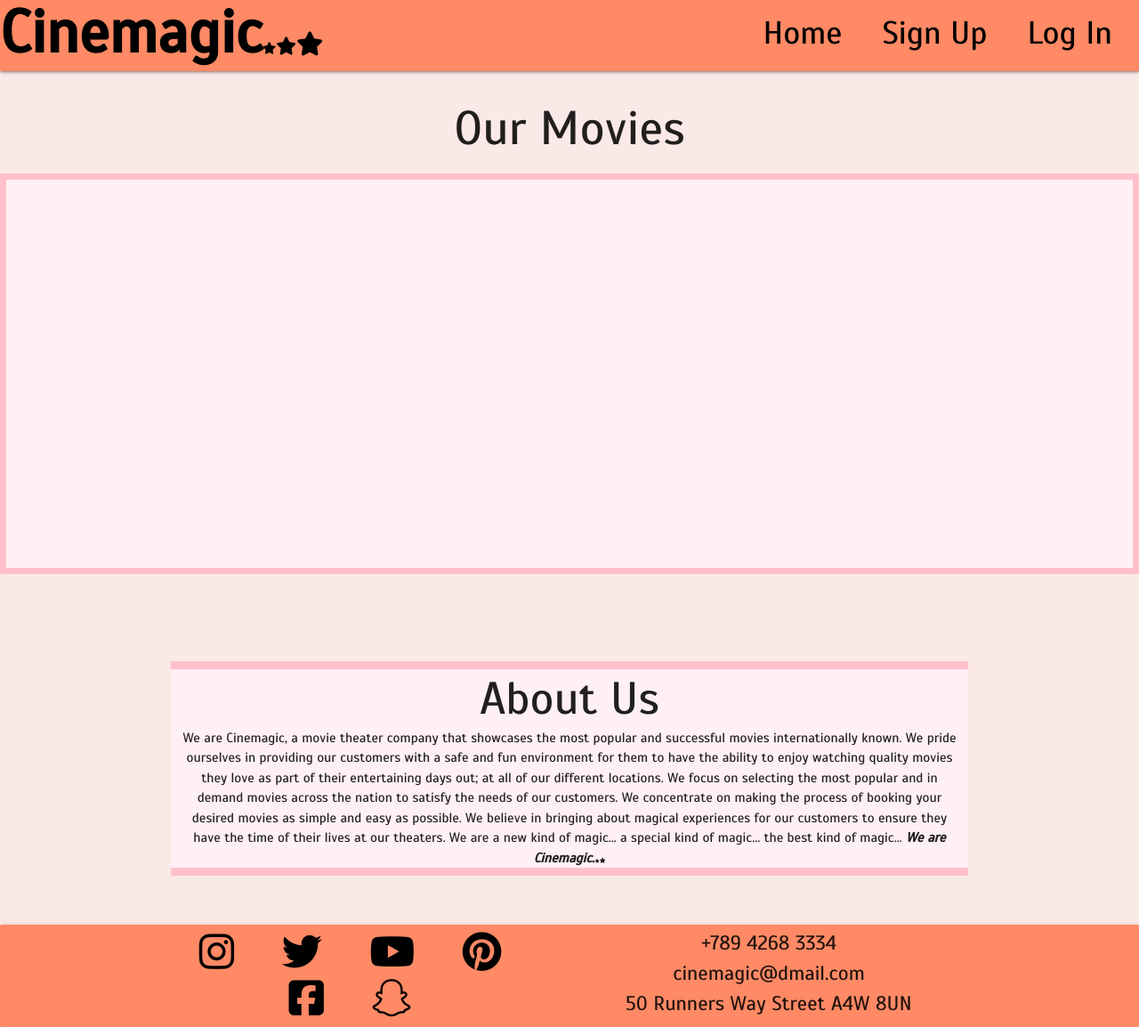
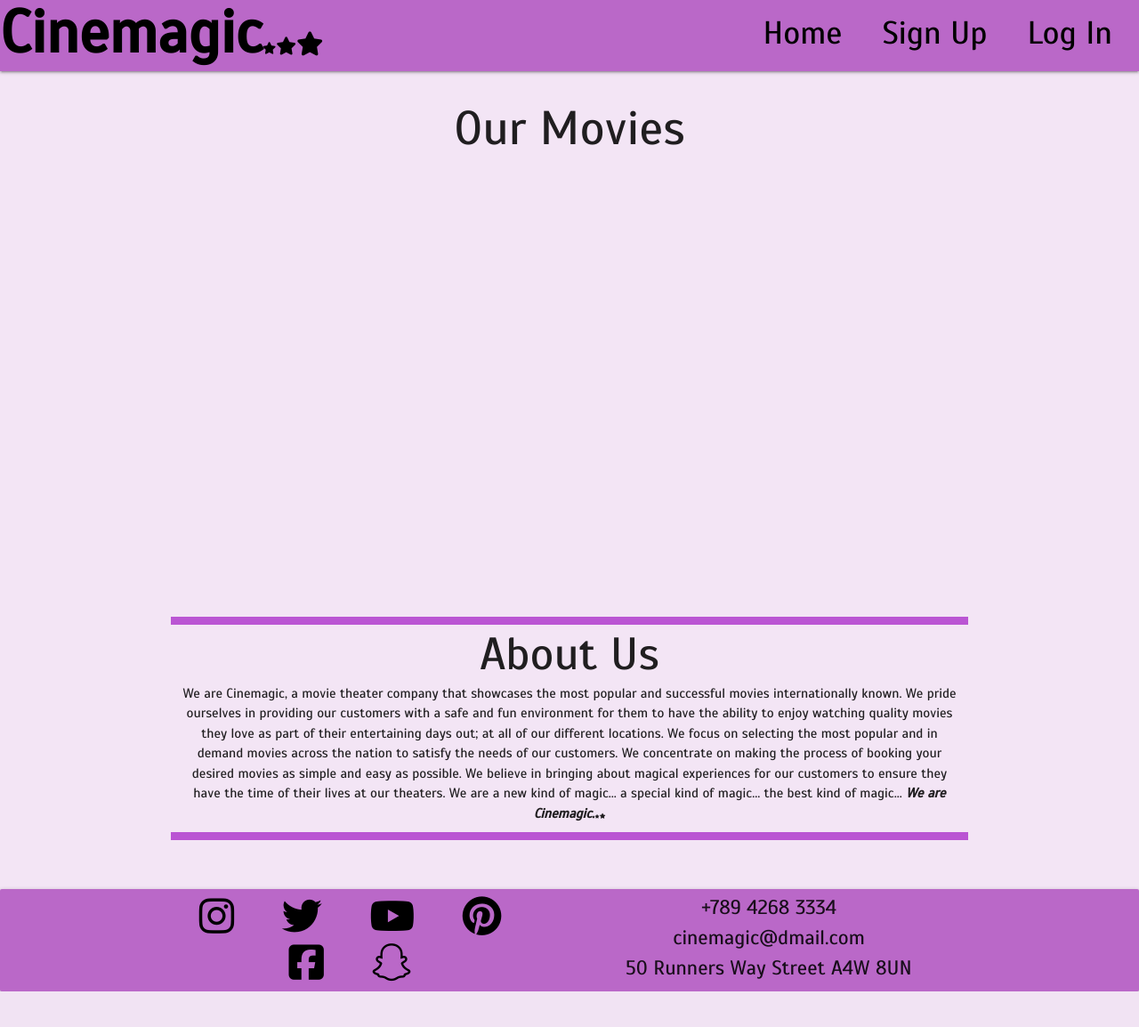
Before and after one commit to VioletViolaVi/Milestone-Project-3, a Flask app: page / in a window 1280 px wide. Shown: the whole page at 89% size. After the commit the page ends 1114 px from the top, so only its background shows below. Run offline with Flask 2, Linux system fonts and the light colour scheme; data that the repository does not hold is empty; some libraries are stand-ins or nearby versions.

Commit message:
Change colour scheme for project. Penultimate push.

```diff
--- a/static/css/style.css
+++ b/static/css/style.css
@@ -77,7 +77,7 @@ nav {
 }
 
 .sidenav li > a:hover {
-  background-color: rgba(255, 192, 203, 0.473);
+  background-color: rgba(218, 112, 214, 0.315);
 }
 
 .side-nav-links.black-text.waves-effect {
@@ -128,7 +128,6 @@ body {
 
 div.carousel {
   margin-bottom: 5em;
-  height: 450px;
 }
 
 .carousel .carousel-item > img {
@@ -138,7 +137,7 @@ div.carousel {
 .carousel .indicators .indicator-item {
   width: 1em;
   height: 1em;
-  background-color: pink;
+  background-color: orchid;
 }
 
 .carousel .indicators .indicator-item:hover {
@@ -147,17 +146,11 @@ div.carousel {
 }
 
 .carousel .indicators .indicator-item.active {
-  background-color: palevioletred;
+  background-color: purple;
 }
 
-div.carousel {
-  border: 0.5rem solid pink;
-}
-
-div.carousel,
-.image-and-details,
-.about-us {
-  background-color: lavenderblush;
+.image-and-details.container.purple.lighten-4 {
+  padding-top: 0.1em;
 }
 
 #image {
@@ -177,9 +170,14 @@ div.carousel,
 
 #reviews,
 .about-us {
-  border: 0.3em solid pink;
+  border: 0.3em solid mediumorchid;
   border-left: none;
   border-right: none;
+}
+
+#reviews {
+  overflow: auto;
+  height: 10em;
 }
 
 #reviews h5 {
@@ -192,6 +190,7 @@ div.carousel,
 
 .about-us p {
   font-size: 15px;
+  padding-bottom: 10px;
 }
 
 /******************************************* signup/login */
@@ -282,7 +281,7 @@ textarea {
 .datepicker-done,
 .datepicker-date-display,
 .datepicker-table td.is-selected {
-  background-color: pink;
+  background-color: orchid;
 }
 
 .dropdown-content li > a,
@@ -303,12 +302,17 @@ textarea {
   color: purple;
 }
 
+button.month-next:active,
+button.month-prev:active {
+  background-color: rgba(218, 112, 214, 0.315);
+}
+
 .datepicker-footer {
   padding-bottom: 0px;
 }
 
 .is-today {
-  color: palevioletred !important;
+  color: plum !important;
 }
 
 .datepicker-clear,
@@ -379,6 +383,23 @@ input.select-dropdown.dropdown-trigger {
 
 .admin-images {
   width: 10em;
+}
+
+/******************************************* scrollbars */
+::-webkit-scrollbar {
+  width: 1em;
+}
+
+::-webkit-scrollbar-track {
+  background: white;
+}
+
+::-webkit-scrollbar-thumb {
+  background: plum;
+}
+
+::-webkit-scrollbar-thumb:hover {
+  background: orchid;
 }
 
 /****************************************************************************************************** BREAKPOINTS */
@@ -627,7 +648,7 @@ input.select-dropdown.dropdown-trigger {
   }
 
   .top-nav-links:hover {
-    background-color: rgba(255, 192, 203, 0.473);
+    background-color: rgba(218, 112, 214, 0.315);
   }
 
   #home {
@@ -690,6 +711,7 @@ input.select-dropdown.dropdown-trigger {
 
   .admin-btn-delete.custom-btn {
     margin-bottom: 1.5em;
+    padding-right: 1.5em;
   }
 
   /******************************************* admin */
@@ -799,6 +821,10 @@ input.select-dropdown.dropdown-trigger {
     font-size: 1.3em;
   }
 
+  .admin-btn-delete.custom-btn {
+    padding-right: 1.1em;
+  }
+
   /******************************************* modals */
   .modal-overlay {
     height: 135%;
--- a/templates/base.html
+++ b/templates/base.html
@@ -13,10 +13,10 @@
     <title>Cinemagic</title>
   </head>
 
-  <body class="deep-orange lighten-5">
+  <body class="purple lighten-5">
     <header>
         <!-- content in top nav -->
-        <nav class="deep-orange lighten-2">
+        <nav class="purple lighten-2">
             <i data-target="slide-out" class="sidenav-trigger fas fa-bars black-text"></i>
             <ul class="top-nav">
                 <div id="topNavLinksContainer">
@@ -40,7 +40,7 @@
         </nav>
 
         <!-- slides sidenav -->
-        <ul id="slide-out" class="sidenav deep-orange lighten-2">
+        <ul id="slide-out" class="sidenav purple lighten-2">
             <!-- content in side nav -->
             <div id="sideNavLinksContainer">
                 <li><a class="side-nav-links black-text waves-effect" href="{{ url_for('home') }}"><i class="fas fa-home black-text"></i>Home</a></li>
@@ -93,7 +93,7 @@
         {% endblock %}
     </section>
 
-    <footer id="socials" class="card deep-orange lighten-2 center">
+    <footer id="socials" class="card purple lighten-2 center">
         <div class="container">
             <div class="row">
                 <div class="col s6 center" id="icons">
--- a/templates/index.html
+++ b/templates/index.html
@@ -14,7 +14,7 @@
     </div>
 
     {% for movie in movie_names %}
-        <div class="image-and-details container" id="container">
+        <div class="image-and-details container purple lighten-4" id="container">
             <div class="row">
                 <h5 id="{{ movie.movie_poster }}" class="center"><b>{{ movie.movie_name }}</b></h5>
                 <div class="col s12 m4 l2 center">
@@ -45,21 +45,22 @@
                                 <p><b>~</b>{{ review.user }}</p>
                             {% endif %}
                         {% endfor %}
+
                     </div>
                 </div>
             </div>
 
             {% if session.user|lower == "admin"|lower %}
                 <div class="center" style="display:none;">
-                    <a class="custom-btn btn waves-effect deep-orange lighten-2 black-text modal-trigger" href="#{{ movie.movie_name }}">BOOK NOW</a>
+                    <a class="custom-btn btn waves-effect purple lighten-1 black-text modal-trigger" href="#{{ movie.movie_name }}">BOOK NOW</a>
                 </div>
             {% elif session.user  %}
                 <div class="center">
-                    <a class="custom-btn btn waves-effect deep-orange lighten-2 black-text modal-trigger" href="#{{ movie.movie_name }}">BOOK NOW</a>
+                    <a class="custom-btn btn waves-effect purple lighten-1 black-text modal-trigger" href="#{{ movie.movie_name }}">BOOK NOW</a>
                 </div>
             {% else %}
                 <div class="center">
-                    <a class="custom-btn btn waves-effect deep-orange lighten-2 black-text modal-trigger" href="{{ (url_for('login')) }}">BOOK NOW</a>
+                    <a class="custom-btn btn waves-effect purple lighten-1 black-text modal-trigger" href="{{ (url_for('login')) }}">BOOK NOW</a>
                 </div>
             {% endif %}
             <hr id="hrMovieDetails">
@@ -99,7 +100,7 @@
                             </select>
                         </div>
                         <div class="center">
-                            <button type="submit" class="custom-btn btn btn-flat waves-effect waves-black deep-orange lighten-2 black-text">SUBMIT</button>
+                            <button type="submit" class="custom-btn btn btn-flat waves-effect waves-black purple lighten-1 black-text">SUBMIT</button>
                         </div>
                     </form>
                 </div>
--- a/templates/login.html
+++ b/templates/login.html
@@ -6,7 +6,7 @@
 
     <div class="row">
         <div class="col s12">
-            <div class="card deep-orange lighten-4">
+            <div class="card purple lighten-3">
                 <div class="card-content">
                     <form method="POST" action="{{ url_for('login') }}">
 
@@ -17,7 +17,7 @@
                         <input id="password" name="password" type="password" required>
 
                         <div class="center">
-                            <button type="submit" class="custom-btn modal-close btn btn-flat waves-effect waves-black deep-orange lighten-2 black-text">LOG IN</button>
+                            <button type="submit" class="custom-btn modal-close btn btn-flat waves-effect waves-black purple lighten-1 black-text">LOG IN</button>
                         </div>
 
                     </form>
--- a/templates/signup.html
+++ b/templates/signup.html
@@ -6,7 +6,7 @@
 
     <div class="row">
         <div class="col s12">
-            <div class="signup card deep-orange lighten-4">
+            <div class="signup card purple lighten-3">
                 <div class="card-content">
                     <form method="POST" action="{{ url_for('signup') }}">
 
@@ -20,7 +20,7 @@
                         <input id="password" name="password" type="password" minlength="4" maxlength="14" required>
 
                         <div class="center">
-                            <button type="submit" class="custom-btn modal-close btn btn-flat waves-effect waves-black deep-orange lighten-2 black-text">SIGN UP</button>
+                            <button type="submit" class="custom-btn modal-close btn btn-flat waves-effect waves-black purple lighten-1 black-text">SIGN UP</button>
                         </div>
 
                     </form>
```
Also changed, not shown: jasmine-testing/jasmine-testing.html (+21 -4 lines), jasmine-testing/spec/movieSpec.js (+0 -3 lines), templates/admin.html (+83 -75 lines), templates/my_bookings.html (+6 -6 lines).
